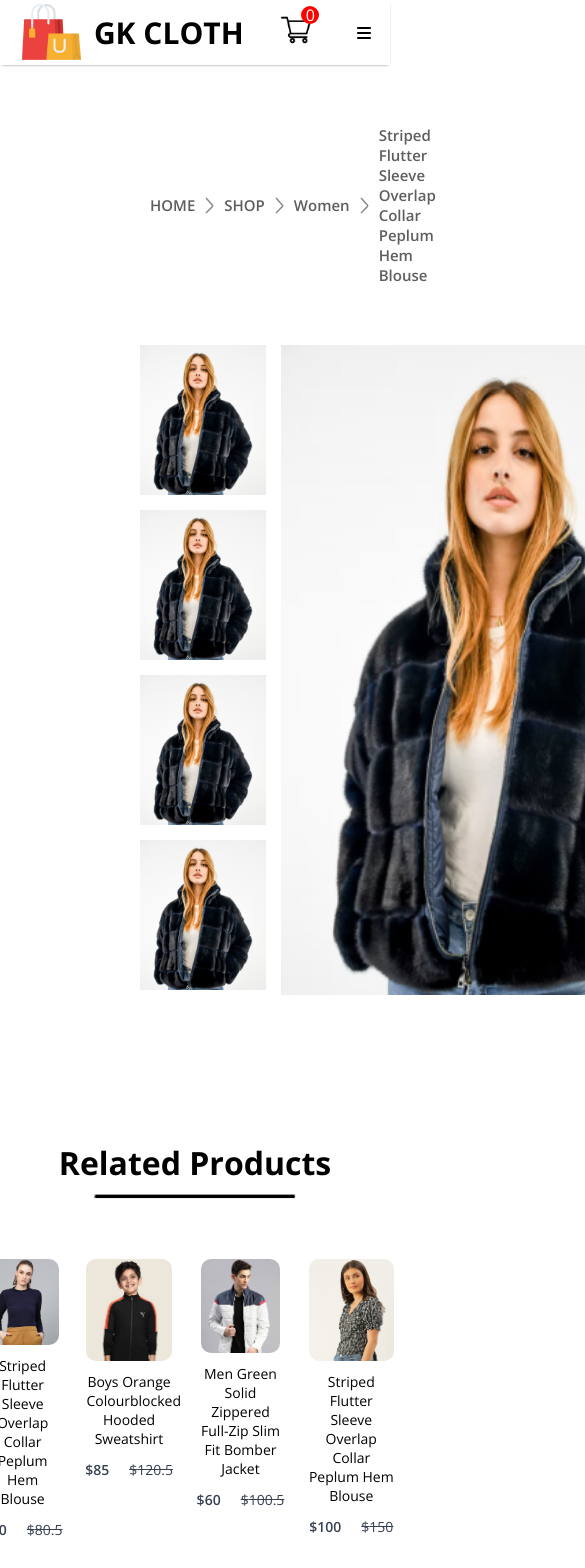
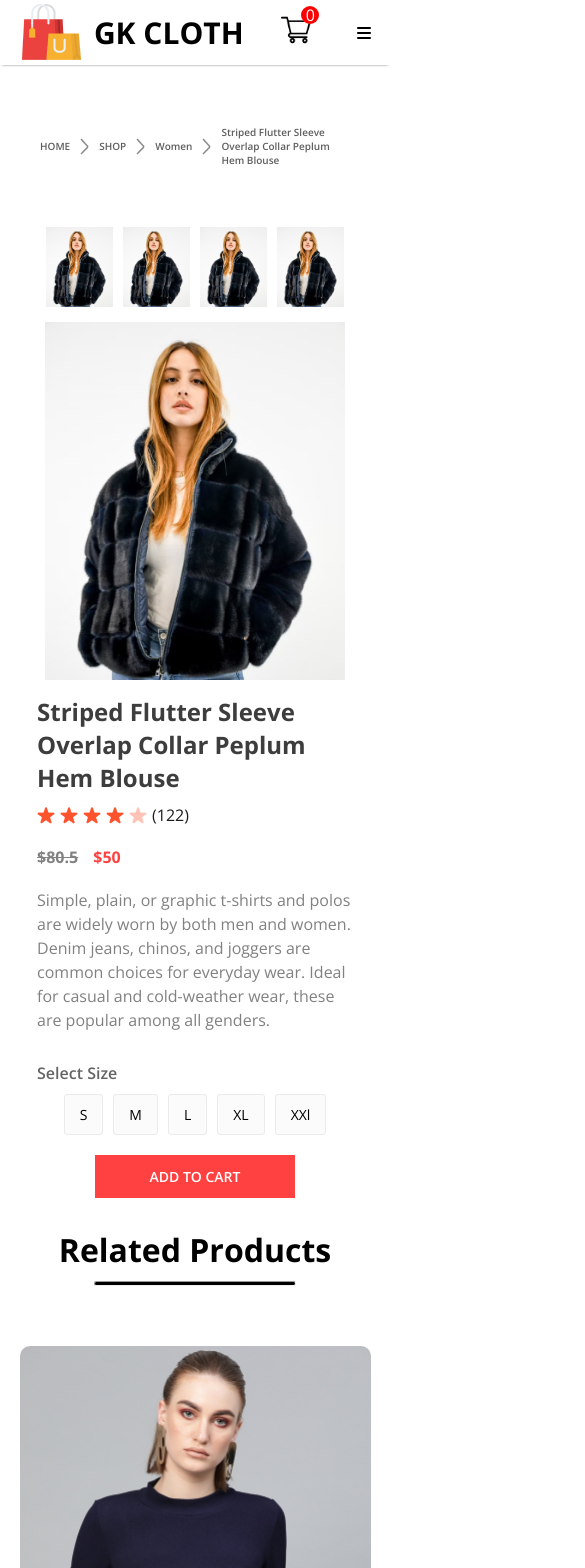
Before and after one commit to gkmaran/E-commerce, a React (Vite) app: page /products/1 in a window 390 px wide. Shown: the top 1568 px of the page, 585 px wide, since content can reach past the window. Built offline with nearby package versions, Linux system fonts and the light colour scheme; a web font is replaced by a local one.

Commit message:
add filter

```diff
--- a/src/components/Breadcrum/BreadCrum.css
+++ b/src/components/Breadcrum/BreadCrum.css
@@ -8,3 +8,9 @@
     margin: 60px 150px;
     text-transform: capitalize;
 }
+@media (max-width:768px) {
+    .breadcrum{
+        margin: 60px 40px;
+        font-size: 10px;
+    }
+}
--- a/src/components/Navbar/Navbar.css
+++ b/src/components/Navbar/Navbar.css
@@ -80,3 +80,8 @@
         display: block;
     }
 }
+@media (max-width:360px) {
+    .nav-logo p{
+        font-size: 15px;
+    }
+}
--- a/src/components/ProductDisplay/ProductDisplay.css
+++ b/src/components/ProductDisplay/ProductDisplay.css
@@ -1,34 +1,54 @@
-.productdisplay{
+.productdisplay {
     display: flex;
-    margin: 30px 140px;
+    flex-wrap: wrap;
+    margin: 30px 10%;
     gap: 40px;
+    justify-content: center;
 }
-.productdisplay-left{
+
+.productdisplay-left {
     display: flex;
     gap: 15px;
+    flex-wrap: wrap;
 }
-.productdisplay-img-list{
+
+.productdisplay-img-list {
     display: flex;
     flex-direction: column;
     gap: 15px;
 }
-.productdisplay-img-list img{
-    height: 150px;
+
+.productdisplay-img-list img {
+    height: 100px;
+    width: auto;
+    object-fit: cover;
+    cursor: pointer;
+    transition: transform 0.3s ease;
 }
-.productdisplay-main-img img{
-    width: 480px;
-    height: 650px;
+
+.productdisplay-img-list img:hover {
+    transform: scale(1.1);
 }
-.productdisplay-right{
+
+.productdisplay-main-img img {
+    width: 100%;
+    max-width: 480px;
+    height: auto;
+}
+
+.productdisplay-right {
     display: flex;
     flex-direction: column;
+    max-width: 500px;
 }
-.productdisplay-right h1{
+
+.productdisplay-right h1 {
     color: #3d3d3d;
-    font-size: 40px;
+    font-size: 32px;
     font-weight: 700;
 }
-.productdisplay-right-star{
+
+.productdisplay-right-star {
     display: flex;
     align-items: center;
     margin-top: 10px;
@@ -36,7 +56,8 @@
     color: #1c1c1c;
     font-size: 16px;
 }
-.productdisplay-prices{
+
+.productdisplay-prices {
     display: flex;
     align-items: center;
     gap: 30px;
@@ -44,45 +65,143 @@
     font-size: 20px;
     font-weight: 700;
 }
-.productdisplay-price-old{
+
+.productdisplay-price-old {
     text-decoration: line-through;
     color: #818181;
 }
-.productdisplay-price-new{
+
+.productdisplay-price-new {
     color: #ff4141;
 }
-.productdisplay-description{
-    margin-top: 30px;
+
+.productdisplay-description {
+    margin-top: 20px;
     line-height: 1.5;
     color: #818181;
 }
-.productdisplay-size h1{
-    margin-top: 40px;
+
+.productdisplay-size h1 {
+    margin-top: 30px;
     color: #656565;
-    font-size: 20px;
+    font-size: 18px;
     font-weight: 600;
 }
-.productdisplay-sizes{
-    margin-top: 20px;
+
+.productdisplay-sizes {
+    margin-top: 10px;
     display: flex;
     gap: 10px;
 }
-.productdisplay-sizes div{
-    padding: 20px 25px;
+
+.productdisplay-sizes div {
+    padding: 12px 20px;
     background: #fbfbfb;
     border: 1px solid #ebebeb;
     cursor: pointer;
     border-radius: 3px;
+    transition: all 0.3s ease;
 }
-.productdisplay-right button{
-    width: 200px;
-    padding: 20px 40px;
+
+.productdisplay-sizes div:hover {
+    background: #ff4141;
+    color: white;
+}
+
+.productdisplay-right button {
+    margin:20px 0;
+    width: 100%;
+    max-width: 200px;
+    padding: 15px;
     font-size: 16px;
     font-weight: 600;
     color: white;
     background: #ff4141;
-    margin: 40px 0px;
     border: none;
-    outline: none;
     cursor: pointer;
+    transition: background 0.3s ease;
 }
+
+.productdisplay-right button:hover {
+    background: #d12e2e;
+}
+.cartaddedmsg{
+    font-size: 20px;
+    font-weight: bold;
+    color: green;
+}
+
+/* Responsive Design */
+@media (max-width: 1024px) {
+    .productdisplay {
+        flex-direction: column;
+        align-items: center;
+        gap: 20px;
+        margin: 20px 5%;
+    }
+
+    .productdisplay-left {
+        flex-direction: column;
+        align-items: center;
+    }
+
+    .productdisplay-img-list {
+        flex-direction: row;
+        gap: 10px;
+        justify-content: center;
+    }
+
+    .productdisplay-img-list img {
+        height: 80px;
+    }
+
+    .productdisplay-main-img img {
+        width: 100%;
+        max-width: 400px;
+    }
+
+    .productdisplay-right {
+        max-width: 90%;
+    }
+
+    .productdisplay-sizes {
+        justify-content: center;
+    }
+    .productdisplay-right button {
+        margin:20px auto;
+    }
+}
+
+@media (max-width: 600px) {
+    .productdisplay {
+        margin: 10px 5%;
+        gap: 10px;
+    }
+
+    .productdisplay-main-img img {
+        max-width: 300px;
+    }
+
+    .productdisplay-right h1 {
+        font-size: 24px;
+    }
+
+    .productdisplay-prices {
+        font-size: 16px;
+        gap: 15px;
+    }
+
+    .productdisplay-size h1 {
+        font-size: 16px;
+    }
+
+    .productdisplay-sizes div {
+        padding: 10px 15px;
+        font-size: 14px;
+    }
+
+    .productdisplay-right button {
+        padding: 12px;
+        font-size: 14px;
+    }
+}
--- a/src/components/ProductDisplay/ProductDisplay.jsx
+++ b/src/components/ProductDisplay/ProductDisplay.jsx
@@ -1,10 +1,10 @@
-import React, { useContext } from 'react'
+import React, { useContext, useState } from 'react'
 import './ProductDisplay.css'
 import star_icon from '../Assets/star_icon.png'
 import star_dull_icon from '../Assets/star_dull_icon.png'
 import { ShopContext } from '../../Context/ShopContext'
 const ProductDisplay = ({product}) => {
-    const{addToCart}=useContext(ShopContext)
+    const{addToCart,message}=useContext(ShopContext)
   return (
     <div className='productdisplay'>
         <div className="productdisplay-left">
@@ -48,6 +48,7 @@ const ProductDisplay = ({product}) => {
                 </div>
             </div>
             <button onClick={()=>{addToCart(product)}}>ADD TO CART</button>
+            {message && <p className='cartaddedmsg'>{message}</p>}
         </div>
 
     </div>
--- a/src/components/RelatedProduct/RelatedProduct.css
+++ b/src/components/RelatedProduct/RelatedProduct.css
@@ -20,3 +20,22 @@
     border-radius: 10px;
     background-color: black;
 }
+@media (min-width:769px) and (max-width: 1100px) {
+    .relatedproduct-item {
+        grid-template-columns: repeat(2, 1fr);
+    }
+}
+@media (min-width:1100px) and (max-width: 1600px) {
+    .relatedproduct-item{
+        grid-template-columns: repeat(3, 1fr);
+    }
+}
+@media (max-width: 768px) {
+    .relatedproduct-item {
+        display: flex;
+        flex-wrap: wrap;
+        gap: 10px;
+        justify-content: center;
+        align-items: center;
+    }
+}
--- a/src/components/cartDisplay/CartDisplay.jsx
+++ b/src/components/cartDisplay/CartDisplay.jsx
@@ -4,7 +4,7 @@ import { ShopContext } from '../../Context/ShopContext';
 import remove_icon from '../Assets/cart_cross_icon.png';
 
 const CartDisplay = () => {
-  const { cartItem, totalPrice, removeFromCart } = useContext(ShopContext);
+  const { cartItem, totalPrice, removeFromCart ,updateQuantity} = useContext(ShopContext);
   const gstRate=0.18;
   const gst=totalPrice*gstRate;
   const total=totalPrice + gst ;
@@ -31,7 +31,11 @@ const CartDisplay = () => {
                 </td>
                 <td>{item.name}</td>
                 <td>${item.new_price}</td>
-                <td>{item.quantity}</td>
+                <td>
+                  <button className="quantity-btn" onClick={() => updateQuantity({ id: item.id, quantity: Math.max(1, item.quantity - 1) })}>-</button>
+                  {item.quantity}
+                  <button className="quantity-btn" onClick={() => updateQuantity({ id: item.id, quantity: item.quantity + 1 })}>+</button>
+                </td>
                 <td>${(item.new_price * item.quantity).toFixed(2)}</td>
                 <td>
                   <img onClick={() => removeFromCart(item.id)} className="cartdisplay-remove" src={remove_icon} alt="Remove" />
@@ -48,11 +52,6 @@ const CartDisplay = () => {
         </tbody>
       </table>
 
-      {/* {cartItem.length > 0 && (
-        <div className="cartdisplay-total">
-          <h3>Total Price: ${totalPrice.toFixed(2)}</h3>
-        </div>
-      )} */}
       <div className="cartdisplay-down">
         <div className="cartdisplay-total">
             <h1>Cart Totals</h1>
--- a/src/components/offers/Offer.css
+++ b/src/components/offers/Offer.css
@@ -56,7 +56,7 @@
 }
 
 .offers-right img {
-    width: 90%;
+    width: 60%;
     max-width: 400px;
 }
 
--- a/src/pages/Css/ShopCategory.css
+++ b/src/pages/Css/ShopCategory.css
@@ -24,3 +24,84 @@
     margin:30px 40px;
     gap: 20px;
 }
+.shopcategory-sort {
+    display: flex;
+    align-items: center;
+    gap: 10px;
+    position: relative;
+    font-size: 16px;
+    font-weight: 500;
+    color: #333;
+    cursor: pointer;
+  }
+
+  .shopcategory-sort select {
+    padding: 8px 12px;
+    font-size: 14px;
+    border: 1px solid #ccc;
+    border-radius: 5px;
+    background: white;
+    cursor: pointer;
+    outline: none;
+    appearance: none; /* Removes default dropdown styles */
+  }
+
+  .shopcategory-sort select:hover {
+    border-color: #555;
+  }
+
+  .shopcategory-sort img {
+    width: 12px;
+    height: 12px;
+    margin-left: -25px;
+    pointer-events: none;
+  }
+
+  .shopcategory-sort-container {
+    display: flex;
+    align-items: center;
+    gap: 8px;
+    position: relative;
+  }
+
+  .shopcategory-sort-container::after {
+    content: "";
+    position: absolute;
+    right: 10px;
+    top: 50%;
+    transform: translateY(-50%);
+    width: 10px;
+    height: 10px;
+    background: url("../components/Assets/dropdown_icon.png") no-repeat center;
+    background-size: cover;
+    pointer-events: none;
+  }
+
+
+@media (min-width:769px) and (max-width: 1100px) {
+        .shopcategory-products {
+            grid-template-columns: repeat(2, 1fr);
+        }
+    }
+    @media (min-width:1100px) and (max-width: 1600px) {
+        .shopcategory-products{
+            grid-template-columns: repeat(3, 1fr);
+        }
+    }
+    @media (max-width: 768px) {
+        .shopcategory-products {
+            display: flex;
+            flex-wrap: wrap;
+            gap: 10px;
+            justify-content: center;
+            align-items: center;
+        }
+        .shopcategory-indexsort{
+            display: flex;
+            flex-direction: column;
+            gap: 10px;
+        }
+        .shopcategory-sort{
+            margin-top: 10px;
+        }
+    }
```
Also changed, not shown: src/Context/ShopContext.jsx (+75 -33 lines), src/pages/Shopcategory.jsx (+38 -23 lines).
